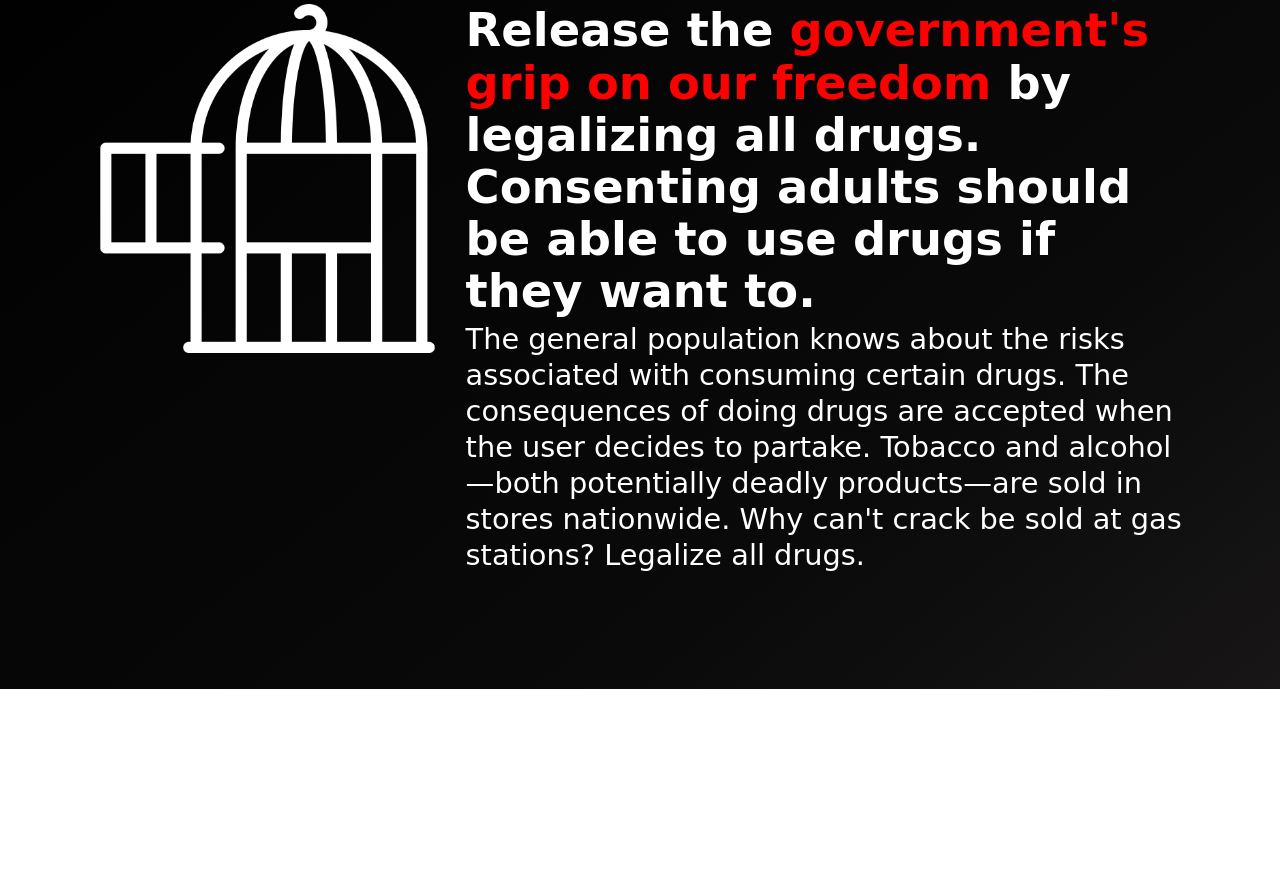
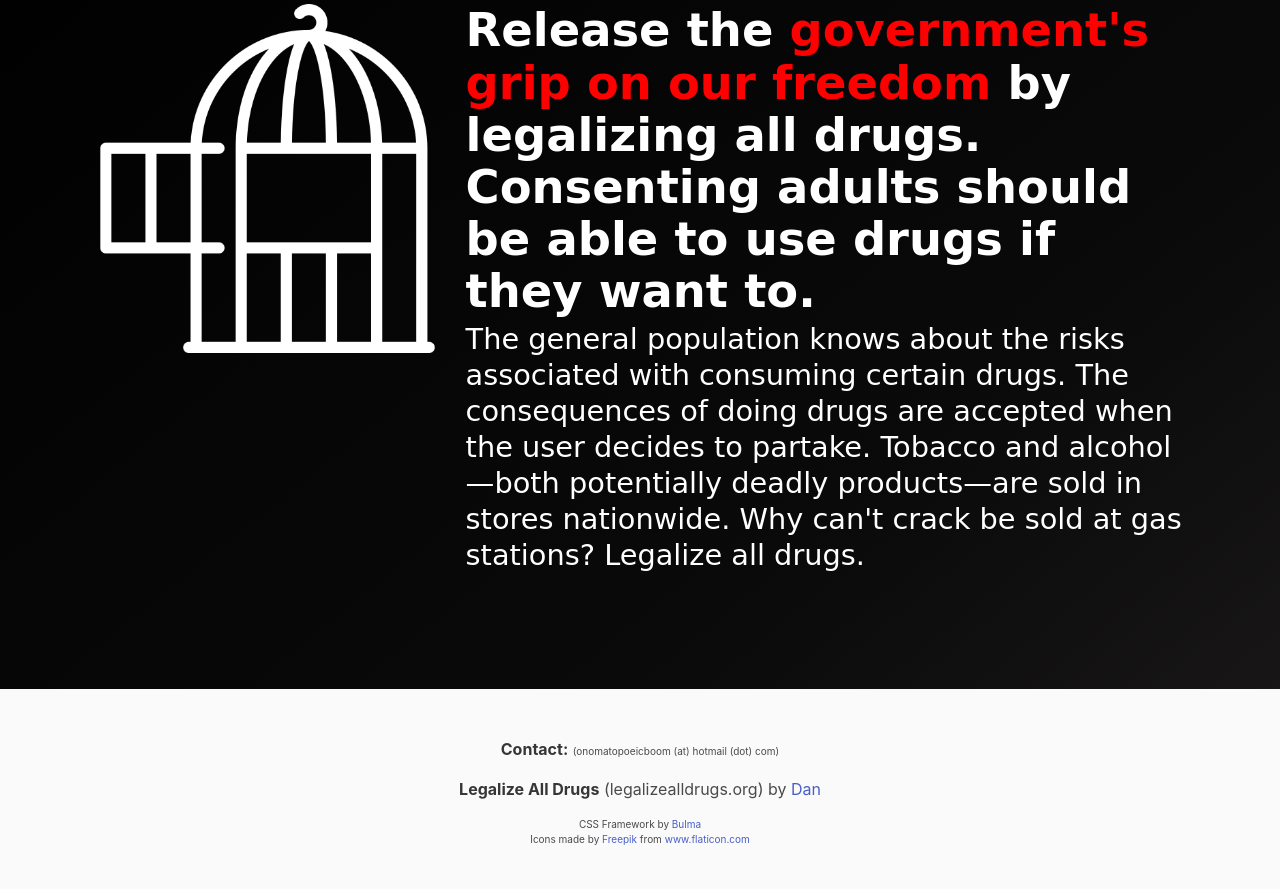
Before and after one commit to legalizealldrugs/legalizealldrugs.github.io, a plain HTML site: page index.html in a window 1280 px wide. Shown: the part 3311-4200 px from the top of the page. Before the commit the page ends 4000 px from the top, so only its background shows below. Drawn offline with nearby package versions, Linux system fonts and the light colour scheme; a web font is replaced by a local one.

Commit message:
final probably

```diff
--- a/index.html
+++ b/index.html
@@ -142,4 +142,21 @@
     </div>
 </section>
 
+<footer class="footer" style="padding-bottom: 42px;">
+    <div class="content has-text-centered">
+            <p><strong>Contact:</strong> <span style="font-size: 10px">(onomatopoeicboom (at) hotmail (dot) com)</span></p>
+
+        <p>
+            <strong>Legalize All Drugs</strong> (legalizealldrugs.org) by <a href="https://github.com/extraconcentratedjuice">Dan</a>
+        </p>
+        <div>
+        </div>
+        <div style="font-size: 10px;">CSS Framework by <a href="https://bulma.io/" title="Bulma">Bulma</a></div>
+        <div style="font-size: 10px;">Icons made by <a href="https://www.flaticon.com/authors/freepik"
+                title="Freepik">Freepik</a> from <a href="https://www.flaticon.com/"
+                title="Flaticon">www.flaticon.com</a></div>
+
+    </div>
+</footer>
+
 </html>
```
